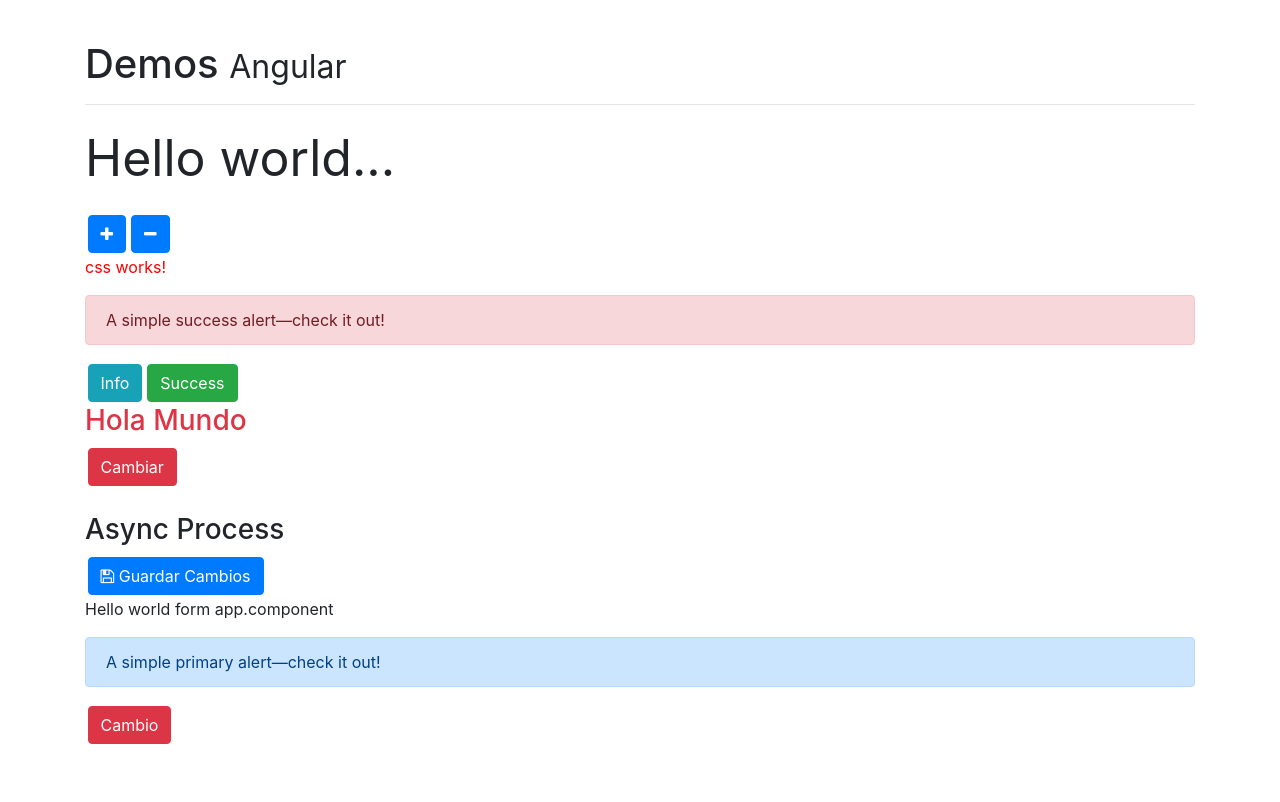
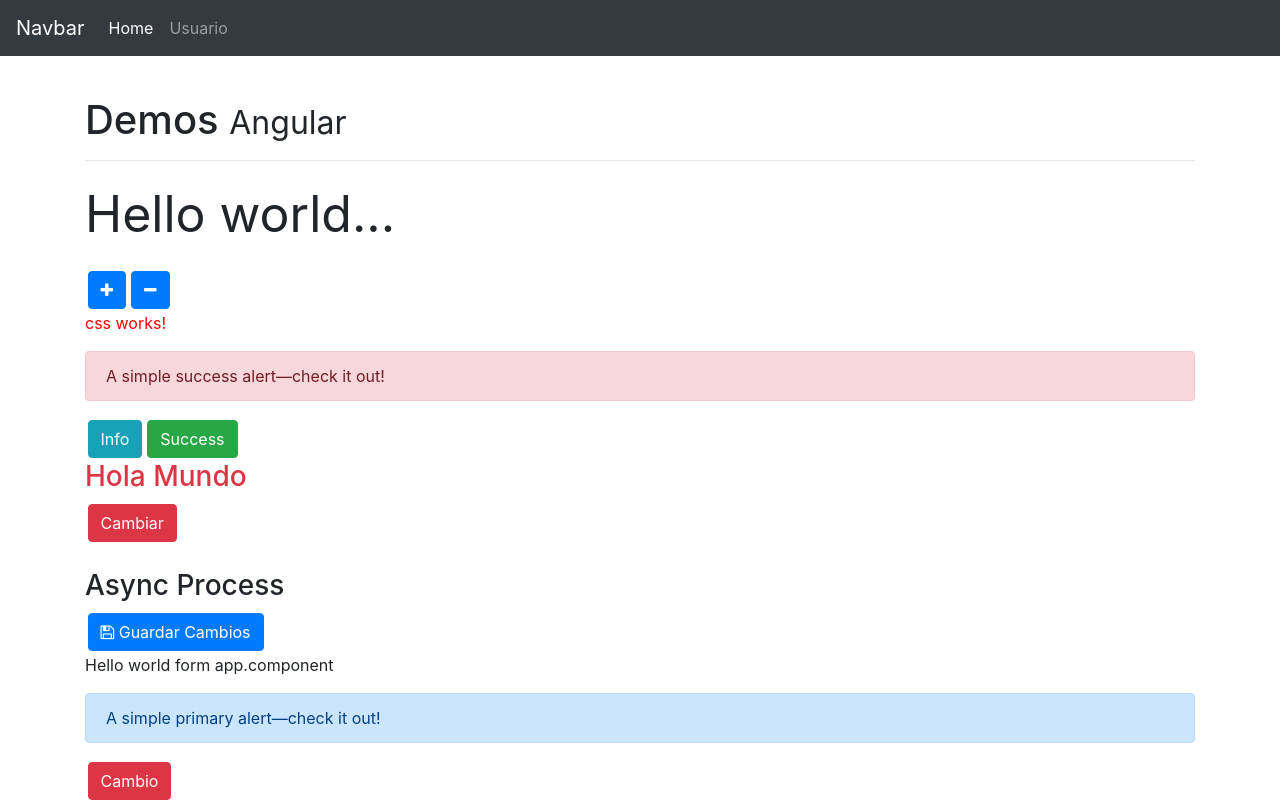
Before and after one commit to hamlet10/miscelaneos, an Angular app: page /home in a window 1280 px wide. Built offline with nearby package versions, Linux system fonts and the light colour scheme.

Commit message:
Esto esto es el navbar

```diff
--- a/src/app/app.component.html
+++ b/src/app/app.component.html
@@ -1,3 +1,5 @@
+<app-navbar></app-navbar>
+
 <div class="container main-container">
 <h1>Demos <small>Angular</small></h1>
 <hr>
--- a/src/app/app.module.ts
+++ b/src/app/app.module.ts
@@ -13,6 +13,7 @@
 import { UsuarioNuevoComponent } from './components/usuario-nuevo.component';
 import { UsuarioEditarComponent } from './components/usuario/usuario-editar.component';
 import { UsuarioDetalleComponent } from './components/usuario/usuario-detalle.component';
+import { NavbarComponent } from './components/navbar/navbar.component';
 @NgModule({
   declarations: [
     AppComponent,
@@ -25,7 +26,8 @@
     UsuarioComponent,
     UsuarioNuevoComponent,
     UsuarioEditarComponent,
-    UsuarioDetalleComponent
+    UsuarioDetalleComponent,
+    NavbarComponent
   ],
   imports: [
     BrowserModule,
--- a/src/app/app.routes.ts
+++ b/src/app/app.routes.ts
@@ -1,8 +1,10 @@
 import { RouterModule, Routes } from '@angular/router';
 import { HomeComponent } from './components/home/home.component';
+import { UsuarioComponent } from "./components/usuario/usuario.component";
 
 const app_routes: Routes = [
     { path: 'home', component: HomeComponent },
+    { path: 'usuario', component: UsuarioComponent },
     { path: '**', pathMatch: 'full', redirectTo: 'home' },
 ];
 
--- /dev/null
+++ b/src/app/components/navbar/navbar.component.html
@@ -0,0 +1,18 @@
+<nav class="navbar navbar-expand-lg navbar-dark bg-dark">
+  <a class="navbar-brand" href="#">Navbar</a>
+  <button class="navbar-toggler" type="button" data-toggle="collapse" data-target="#navbarSupportedContent" aria-controls="navbarSupportedContent" aria-expanded="false" aria-label="Toggle navigation">
+    <span class="navbar-toggler-icon"></span>
+  </button>
+
+  <div class="collapse navbar-collapse" id="navbarSupportedContent">
+    <ul class="navbar-nav mr-auto">
+      <li class="nav-item active" routerLinkActivate="active">
+        <a class="nav-link" [routerLink]="['home']">Home </a>
+      </li>
+      <li class="nav-item" routerLinkActivate="active">
+        <a class="nav-link"[routerLink]="['usuario']">Usuario</a>
+      </li>
+    </ul>
+
+  </div>
+</nav>
--- /dev/null
+++ b/src/app/components/navbar/navbar.component.ts
@@ -0,0 +1,15 @@
+import { Component, OnInit } from '@angular/core';
+
+@Component({
+  selector: 'app-navbar',
+  templateUrl: './navbar.component.html',
+  styles: []
+})
+export class NavbarComponent implements OnInit {
+
+  constructor() { }
+
+  ngOnInit() {
+  }
+
+}
```
Also changed, not shown: src/app/components/ng-switch/ng-switch.component.ts (+5 -9 lines).
